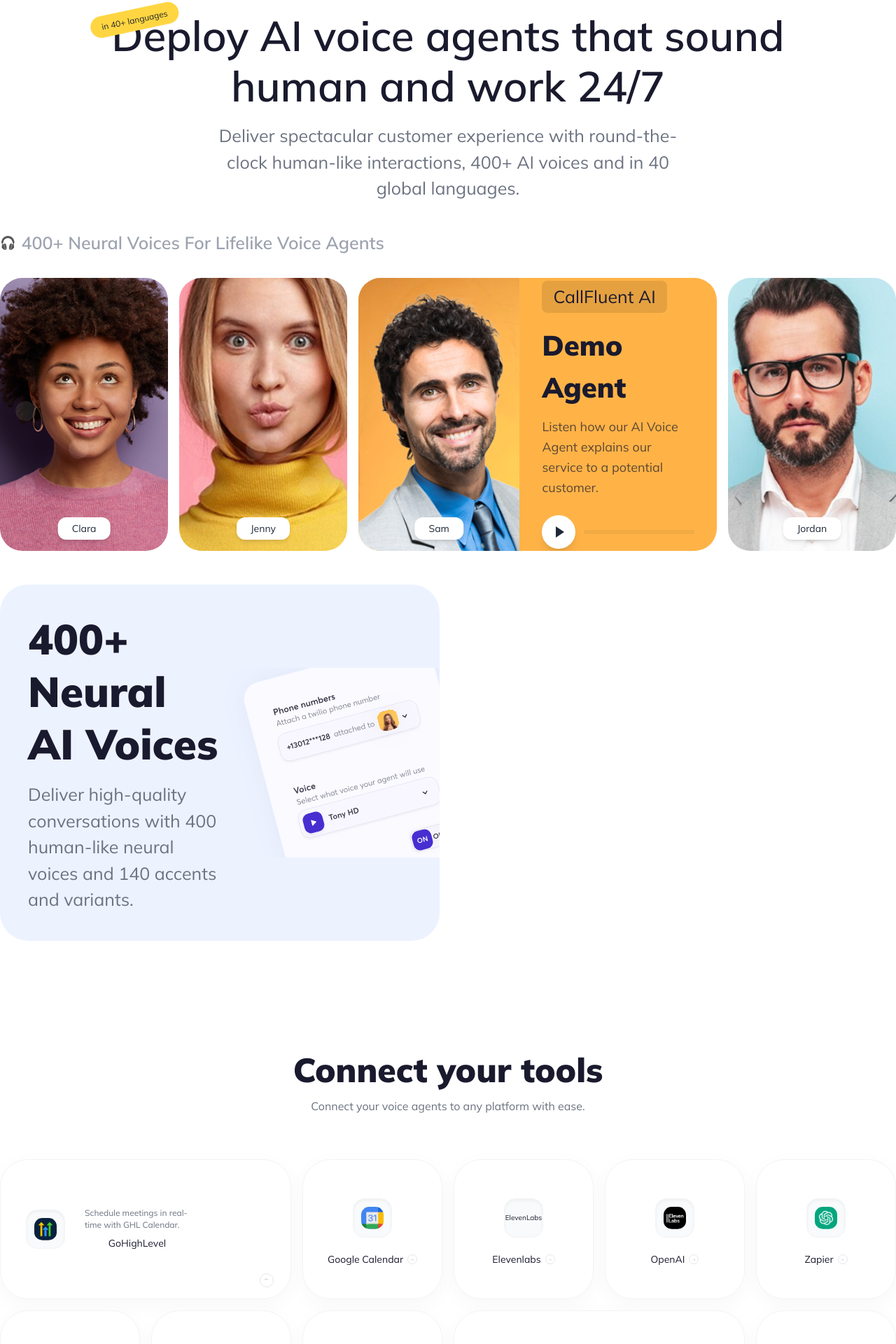
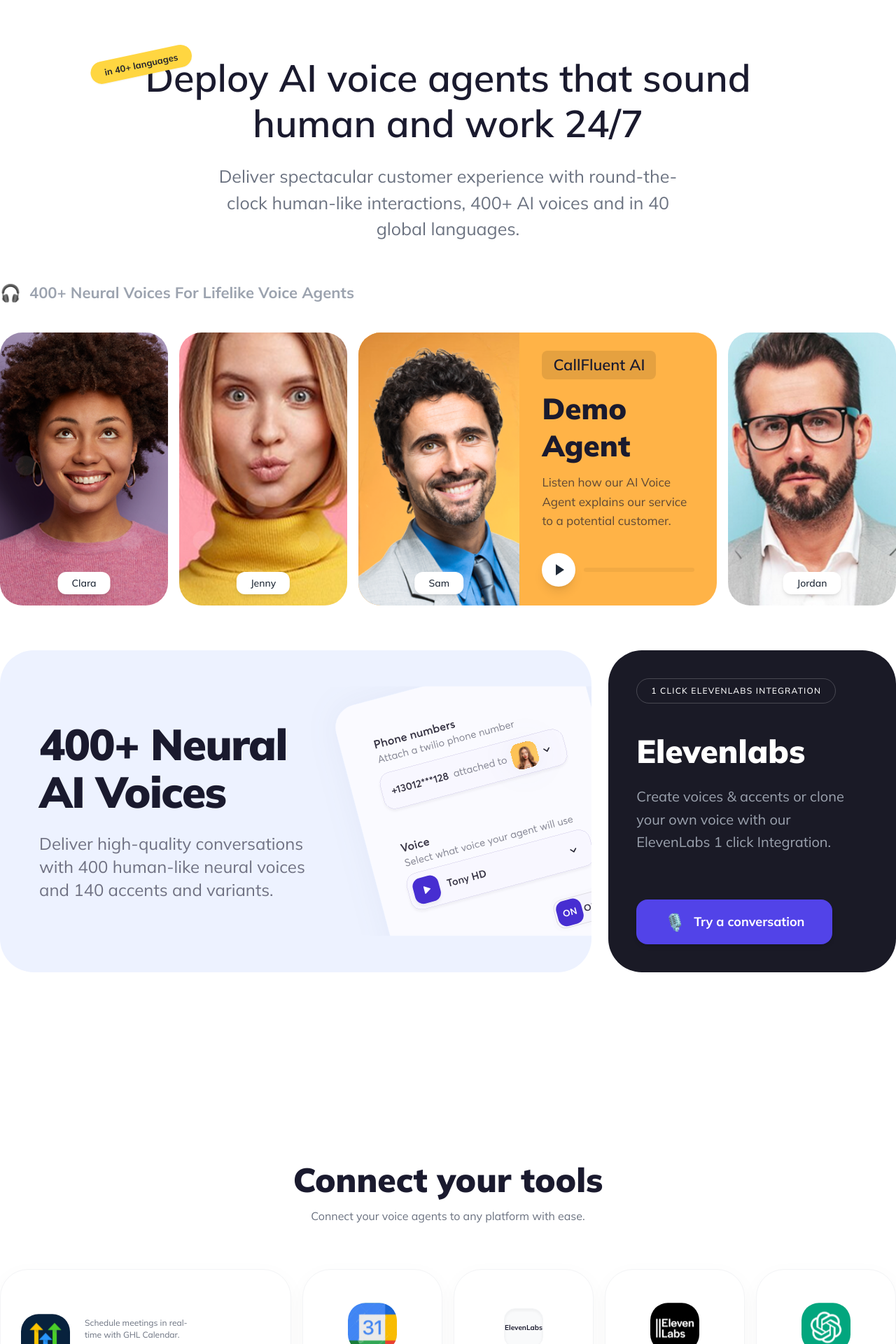
Before and after one commit to Markeltree/ai-voice, a React (Vite) app: page / in a window 1280 px wide. Shown: the part 4395-6315 px from the top of the page at 70% size. Built offline with nearby package versions, Linux system fonts and the light colour scheme.

Commit message:
changes AgentBuilderSection component

```diff
--- a/src/components/AgentBuilderSection.jsx
+++ b/src/components/AgentBuilderSection.jsx
@@ -58,36 +58,36 @@
   }
 
   return (
-    <section className="bg-white">
-      <div className="section-wrap">
+    <section className="bg-white py-16">
+  <div className="section-wrap max-w-[1400px] mx-auto px-6">
 
     {/* Header */}
-        <div className="relative mb-10 text-center">
+    <div className="relative mb-14 text-center">
       <div className="absolute left-[10%] top-0 -rotate-12 hidden md:block">
-            <span className="bg-[#FFD641] text-xs px-4 py-2 rounded-full shadow-sm">
+        <span className="bg-[#FFD641] text-[13px] px-5 py-2 rounded-full shadow-sm font-bold">
           in 40+ languages
         </span>
       </div>
-          <h2 className="agent-heading">
+      <h2 className="agent-heading text-[36px] md:text-[54px] font-black text-[#1A1A2E] leading-tight">
         Deploy AI voice agents that sound human and work 24/7
       </h2>
-          <p className="text-gray-500 max-w-2xl mx-auto text-[25px] mt-4">
+      <p className="text-gray-500 max-w-2xl mx-auto text-[20px] md:text-[25px] mt-6">
         Deliver spectacular customer experience with round-the-clock
         human-like interactions, 400+ AI voices and in 40 global languages.
       </p>
     </div>
 
-        <div className="flex items-center justify-start gap-2 mb-8 text-gray-400 font-semibold text-[25px]">
-          <span className="text-lg">🎧</span> 400+ Neural Voices For Lifelike Voice Agents
+    <div className="flex items-center justify-start gap-3 mb-10 text-gray-400 font-bold text-[22px]">
+      <span className="text-2xl">🎧</span> 400+ Neural Voices For Lifelike Voice Agents
     </div>
 
     {/* Agents — desktop: horizontal expand, mobile: vertical stack */}
-        <div className="agent-cards-wrap mb-12">
+    <div className="agent-cards-wrap mb-16">
       {agents.map((agent) => (
         <div
           key={agent.id}
           onClick={() => handleAgentClick(agent)}
-              className="agent-card-item"
+          className="agent-card-item cursor-pointer"
           style={{
             background: activeAgent.id === agent.id ? agent.bgColor : 'transparent',
           }}
@@ -96,7 +96,7 @@
           {/* Image side */}
           <div className={`agent-card-img-wrap ${activeAgent.id === agent.id ? 'agent-card-img-active' : 'agent-card-img-inactive'}`}>
             <img src={agent.img} className="w-full h-full object-cover" alt={agent.name} />
-                <div className="absolute bottom-4 left-1/2 -translate-x-1/2 bg-white px-5 py-1.5 rounded-xl shadow-md text-sm   text-gray-800 whitespace-nowrap">
+            <div className="absolute bottom-4 left-1/2 -translate-x-1/2 bg-white px-5 py-1.5 rounded-xl shadow-md text-sm text-gray-800 whitespace-nowrap font-medium">
               {agent.name}
             </div>
           </div>
@@ -104,16 +104,16 @@
           {/* Content side — only when active */}
           {activeAgent.id === agent.id && (
             <div className="agent-card-content">
-                  <span className="bg-black/10 w-fit px-4 py-1 rounded-lg text-[25px]  text-[#1A1A2E] mb-4 block">{agent.type}</span>
-                  <h3 className="text-[40px] font-black text-[#1A1A2E] mb-3">{agent.title}</h3>
-                  <p className="text-[18px] leading-relaxed text-[#1A1A2E]/70 mb-6">{agent.desc}</p>
+              <span className="bg-black/10 w-fit px-4 py-1 rounded-lg text-[22px] text-[#1A1A2E] mb-4 block font-semibold">{agent.type}</span>
+              <h3 className="text-[36px] md:text-[42px] font-black text-[#1A1A2E] mb-3 leading-tight">{agent.title}</h3>
+              <p className="text-[17px] leading-relaxed text-[#1A1A2E]/70 mb-8">{agent.desc}</p>
               <div className="flex items-center gap-3">
                 <button
                   onClick={(e) => { e.stopPropagation(); togglePlay() }}
                   className="w-12 h-12 rounded-full bg-white flex items-center justify-center shadow-lg hover:scale-105 transition-transform flex-shrink-0"
                 >
                   {isPlaying ? (
-                        <div className="flex gap-1">
+                    <div className="flex gap-1.5">
                       <div className="w-1 h-4 bg-gray-800"></div>
                       <div className="w-1 h-4 bg-gray-800"></div>
                     </div>
@@ -133,42 +133,50 @@
 
     <audio ref={audioRef} src={activeAgent.audio} onEnded={() => setIsPlaying(false)} />
 
-        {/* Bottom 2 cards */}
-       <div className="grid grid-cols-1 md:grid-cols-2 gap-6">
-  <div className="bg-[#EDF2FF] rounded-[40px] p-6 md:p-10 flex flex-col md:flex-row items-start text-left relative overflow-hidden min-h-[445px]">
+    {/* Bottom 2 cards Section - MATCHING SS1 */}
+    <div className="grid grid-cols-1 lg:grid-cols-3 gap-6">
 
-    {/* TEXT */}
-    <div className="z-10 max-w-full md:max-w-[50%]">
-      <h4 className="text-[36px] md:text-[60px] font-black text-[#1A1A2E] leading-tight mb-4">
+      {/* 400+ Neural AI Voices Card */}
+      <div className="lg:col-span-2 bg-[#EDF2FF] rounded-[48px] p-10 md:p-14 flex flex-col md:flex-row items-center relative overflow-hidden min-h-[460px]">
+        <div className="z-10 w-full md:w-[55%]">
+          <h4 className="text-[44px] md:text-[62px] font-black text-[#1A1A2E] leading-[1.1] mb-6 tracking-tight">
             400+ Neural <br /> AI Voices
           </h4>
-      <p className="text-gray-500 text-[18px] md:text-[25px]">
+          <p className="text-[#1A1A2E]/60 text-[20px] md:text-[24px] leading-snug max-w-[440px]">
             Deliver high-quality conversations with 400 human-like neural voices and 140 accents and variants.
           </p>
         </div>
 
-    {/* IMAGE */}
+        <div className="w-full md:w-[45%] flex justify-center md:justify-end mt-10 md:mt-0">
           <img
             src={aivoice}
-      className="w-full mt-6 md:mt-0 md:w-[50%] md:absolute md:right-0 md:top-0 md:h-full object-contain"
-      alt=""
+            className="w-full max-w-[400px] object-contain md:scale-125 md:translate-x-4"
+            alt="AI Interface"
           />
         </div>
+      </div>
 
-  {/* <div className="bg-[#1D1D2B] rounded-[40px] p-8 md:p-10 flex flex-col items-start text-left text-white  min-h-[445px] max-w-[440px]">
-    <span className="border border-white/20 px-4 py-1.5 rounded-full text-[11px]   mb-6">
+      {/* Elevenlabs Card */}
+      <div className="lg:col-span-1 bg-[#1A1A26] rounded-[48px] p-10 flex flex-col items-start justify-between text-left text-white min-h-[460px]">
+        <div>
+          <span className="border border-white/20 px-5 py-2 rounded-full text-[12px] font-medium inline-block mb-10 tracking-widest uppercase">
             1 click elevenlabs integration
           </span>
-    <h4 className="text-[28px] md:text-[34px] font-black leading-tight mb-4">Elevenlabs</h4>
-    <p className="text-gray-400 text-sm max-w-[300px] mb-8">
+          <h4 className="text-[40px] md:text-[46px] font-black leading-tight mb-5">
+            Elevenlabs
+          </h4>
+          <p className="text-gray-400 text-[18px] md:text-[20px] leading-relaxed mb-8">
             Create voices & accents or clone your own voice with our ElevenLabs 1 click Integration.
           </p>
-    <button className="bg-[#5048E5] text-white px-8 py-3 rounded-2xl flex items-center gap-2 hover:bg-[#4338CA] transition-colors">
-      <span>🎙️</span> <a href="/#call">Try a conversation</a>
-    </button>
-  </div> */}
         </div>
 
+        <button className="bg-[#5243e8] text-white px-10 py-4 rounded-2xl flex items-center justify-center gap-3 hover:bg-[#4338CA] transition-all w-full md:w-auto font-bold text-lg shadow-md">
+          <span className="text-2xl">🎙️</span>
+          <a href="/#call" className="no-underline text-white">Try a conversation</a>
+        </button>
+      </div>
+
+    </div>
   </div>
 </section>
   )
--- a/src/components/IntegrationsSection.jsx
+++ b/src/components/IntegrationsSection.jsx
@@ -28,14 +28,26 @@
   const Card = ({ item, isActive, onClick }) => (
     <div
       onClick={onClick}
-      className={`integration-card ${isActive ? 'integration-card-active' : 'integration-card-inactive'}`}
+      className={`integration-card cursor-pointer ${isActive ? 'integration-card-active' : 'integration-card-inactive'}`}
     >
       <div className={`integration-icon-wrap ${isActive ? 'integration-icon-active' : 'integration-icon-inactive'}`}>
-        <div className="w-12 h-12 md:w-14 md:h-14 rounded-2xl bg-gray-50 flex items-center justify-center shadow-inner border border-gray-100">
+        {/* Div size remains same as original, overflow-visible added so 70x71 icon doesn't clip */}
+        <div className="w-12 h-12 md:w-14 md:h-14 rounded-2xl bg-gray-50 flex items-center justify-center shadow-inner border border-gray-100 overflow-visible relative">
           {item.icon === 'Eleven' ? (
-            <span className="text-[9px] md:text-[10px]   text-[#1A1A2E]">ElevenLabs</span>
+            <span className="text-[9px] md:text-[10px] text-[#1A1A2E] font-bold">ElevenLabs</span>
           ) : (
-            <img src={item.icon} alt={item.name} className="w-7 h-7 md:w-8 md:h-8 object-contain" />
+            <img
+              src={item.icon}
+              alt={item.name}
+              // Icon size exactly 70x71 as requested
+              style={{
+                width: '70px',
+                height: '71px',
+                minWidth: '70px',
+                maxWidth: 'none'
+              }}
+              className="object-contain"
+            />
           )}
         </div>
       </div>
@@ -47,7 +59,7 @@
           </p>
         )}
         <div className="flex items-center justify-center gap-1.5">
-          <span className="text-xs md:text-sm   text-[#1A1A2E]">{item.name}</span>
+          <span className="text-xs md:text-sm text-[#1A1A2E] font-medium">{item.name}</span>
           {!isActive && (
             <div className="w-3.5 h-3.5 rounded-full border border-gray-200 flex items-center justify-center text-[7px] text-gray-400">→</div>
           )}
@@ -63,7 +75,7 @@
   )
 
   return (
-    <section className="bg-white overflow-hidden">
+    <section className="bg-white overflow-hidden py-12">
       <div className="section-wrap">
 
         <div className="text-center mb-12 md:mb-16">
```
Lines whose indentation alone changed are shown as unchanged.
